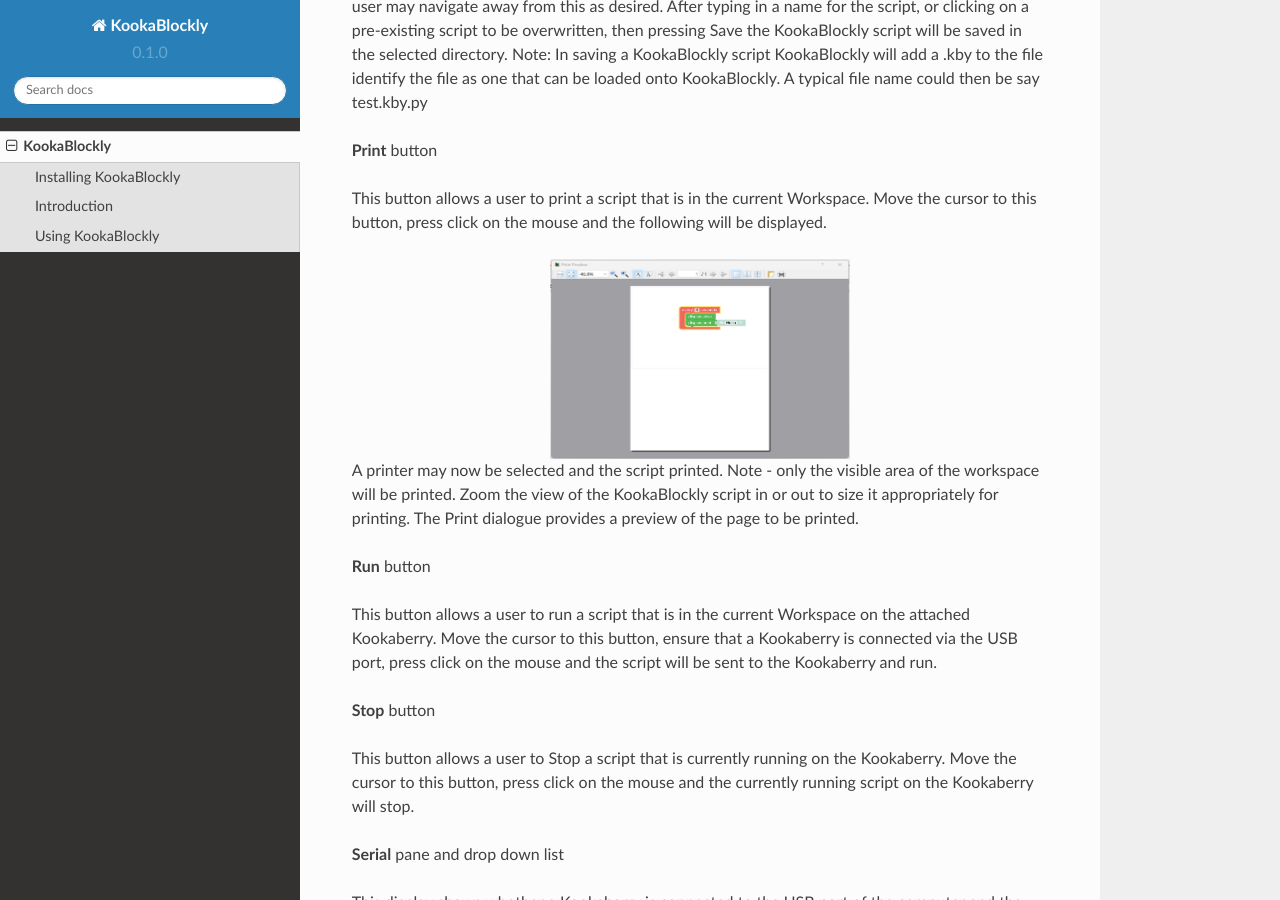
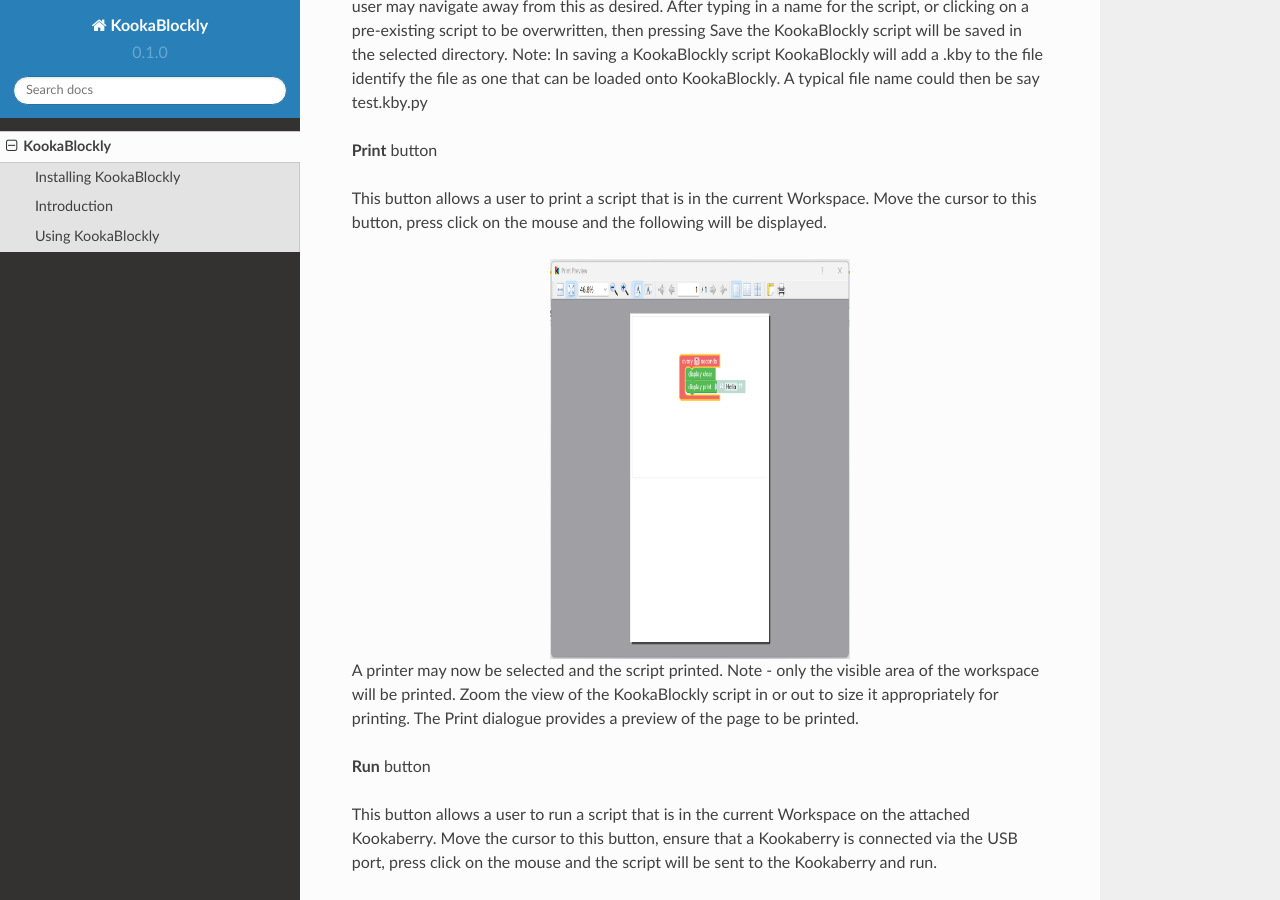
Before and after one commit to JulianDinsdale/KookaBlockly, a Sphinx documentation site: the page built from docs/source/KookaBlockly_Overview.rst, in a window 1280 px wide and 900 px high, scrolled down 3568 px. Built offline with Sphinx 7.4.7 and the Read the Docs theme 2.0.0, drawn with Linux system fonts in a browser that asks for light colours.

Commit message:
pic height extended

```diff
--- a/docs/source/KookaBlockly_Overview.rst
+++ b/docs/source/KookaBlockly_Overview.rst
@@ -137,7 +137,7 @@
 
 .. image:: images/Print_Display.png
     :width: 300
-    :height: 200
+    :height: 400
     :align: center
     :alt: Print display pane
 
```
